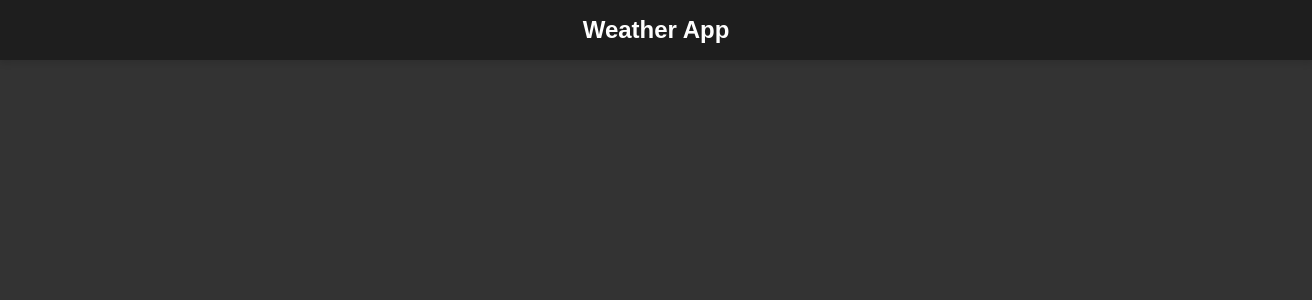
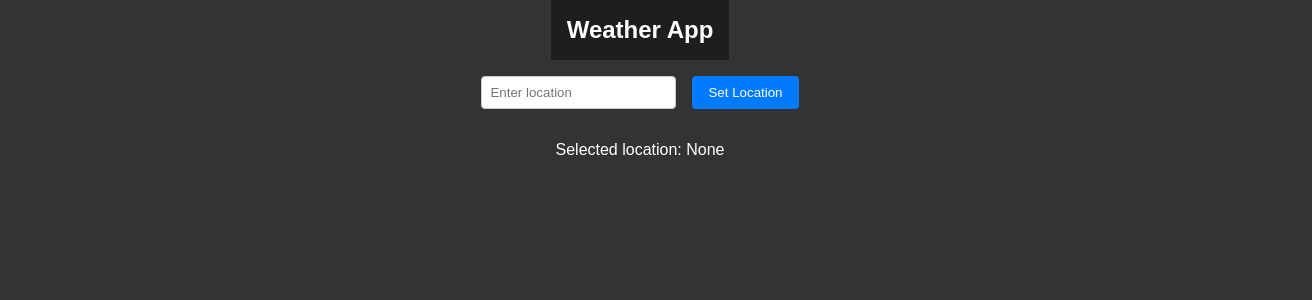
Before and after one commit to undahveeti/react-weather-app, a React (Vite) app in the folder weather-app/: page / in a window 1280 px wide. Shown: the top 300 px of the page, 1312 px wide, since content can reach past the window. Built offline with nearby package versions, Linux system fonts and the light colour scheme.

Commit message:
reorganized and changed location selector ui

```diff
--- a/weather-app/src/App.tsx
+++ b/weather-app/src/App.tsx
@@ -1,25 +1,37 @@
-import React from 'react';
+import React, { useState } from 'react';
+import Header from './components/Header';
+import LocationSelector from './components/LocationSelector';
 
 /**
- * The Header component renders the static title of the app.
+ * App component serves as the main container for the app.
  */
-const Header: React.FC = () => {
+const App: React.FC = () => {
+  const [location, setLocation] = useState(''); // State to hold the selected location
+
   return (
-    <header
+    <div
       style={{
-        backgroundColor: '#1e1e1e', // Dark background for contrast
-        color: '#fff', // White text for readability
-        width: '100%', // Ensure the header spans the full width
-        padding: '1rem', // Padding around the header content
-        textAlign: 'center', // Center the title text
-        fontSize: '1.5rem', // Font size for emphasis
-        fontWeight: 'bold', // Bold font style for visual impact
-        boxShadow: '0 4px 6px rgba(0, 0, 0, 0.1)', // Subtle shadow for a modern look
+        display: 'flex',
+        flexDirection: 'column',
+        alignItems: 'center',
+        justifyContent: 'flex-start',
+        minHeight: '100vh',
+        backgroundColor: '#333',
+        color: '#fff',
       }}
     >
-      Weather App
-    </header>
+      <Header />
+      <LocationSelector onLocationSet={setLocation} />
+      <p
+        style={{
+          marginTop: '1rem',
+          fontSize: '1rem',
+        }}
+      >
+        Selected location: {location || 'None'}
+      </p>
+    </div>
   );
 };
 
-export default Header;
+export default App;
--- a/weather-app/src/components/LocationSelector.tsx
+++ b/weather-app/src/components/LocationSelector.tsx
@@ -1,17 +1,25 @@
 import React, { useState } from 'react';
 
 interface Props {
-  onLocationSet: (location: string) => void;
+  onLocationSet: (location: string) => void; // Callback to set location in the parent component
 }
 
+/**
+ * LocationSelector component allows users to input and set a location.
+ * @param onLocationSet - A function passed from the parent component to update the selected location.
+ */
 const LocationSelector: React.FC<Props> = ({ onLocationSet }) => {
-  const [location, setLocation] = useState('');
+  const [location, setLocation] = useState(''); // Local state to manage the input value
 
+  /**
+   * Handles form submission.
+   * Prevents page reload and sends the location to the parent component.
+   */
   const handleSubmit = (e: React.FormEvent) => {
-    e.preventDefault();
+    e.preventDefault(); // Prevent default form submission behavior
     if (location.trim()) {
-      onLocationSet(location);
-      setLocation('');
+      onLocationSet(location); // Pass the location to the parent
+      setLocation(''); // Clear the input field after submission
     }
   };
 
@@ -20,21 +28,18 @@ const LocationSelector: React.FC<Props> = ({ onLocationSet }) => {
       onSubmit={handleSubmit}
       style={{
         display: 'flex',
-    flexDirection: 'row',
-    alignItems: 'center',
-    gap: '1rem', // Spacing between input and button
-    width: '100%', // Full width of parent
-    maxWidth: '400px', // Restrict maximum width for readability
+        justifyContent: 'center',
+        gap: '1rem',
+        margin: '1rem 0',
       }}
     >
       <input
         type="text"
+        value={location}
+        onChange={(e) => setLocation(e.target.value)} // Update the local state as the user types
         placeholder="Enter location"
-    value={location}
-    onChange={(e) => setLocation(e.target.value)}
         style={{
           padding: '0.5rem',
-      flex: 1, // Input takes all available space
           borderRadius: '4px',
           border: '1px solid #ccc',
         }}
@@ -44,7 +49,7 @@ const LocationSelector: React.FC<Props> = ({ onLocationSet }) => {
         style={{
           padding: '0.5rem 1rem',
           border: 'none',
-      backgroundColor: '#007BFF',
+          backgroundColor: '#007BFF', // Blue background for the button
           color: '#fff',
           borderRadius: '4px',
           cursor: 'pointer',
@@ -53,7 +58,6 @@ const LocationSelector: React.FC<Props> = ({ onLocationSet }) => {
         Set Location
       </button>
     </form>
-
   );
 };
 
```
Lines whose indentation alone changed are shown as unchanged.
